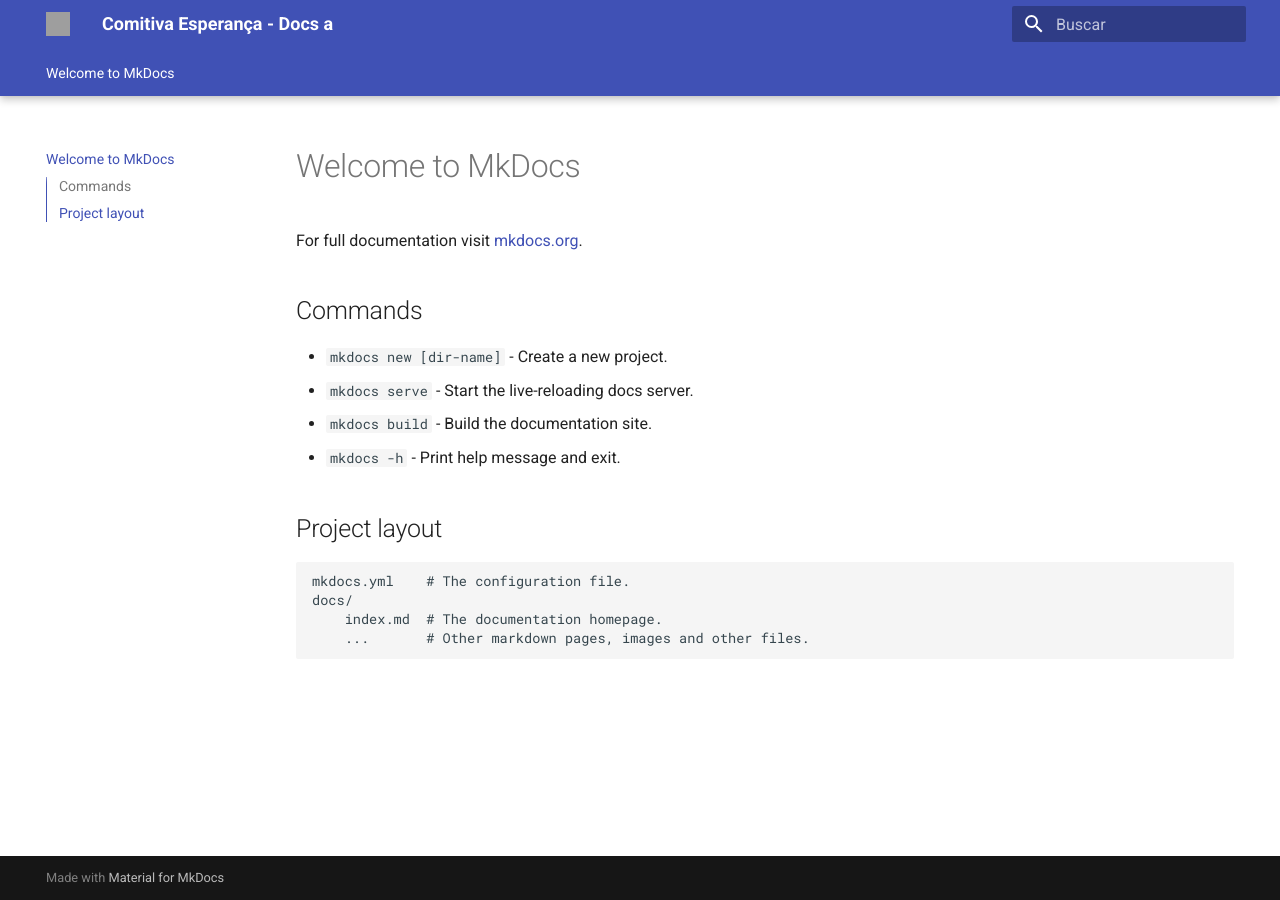
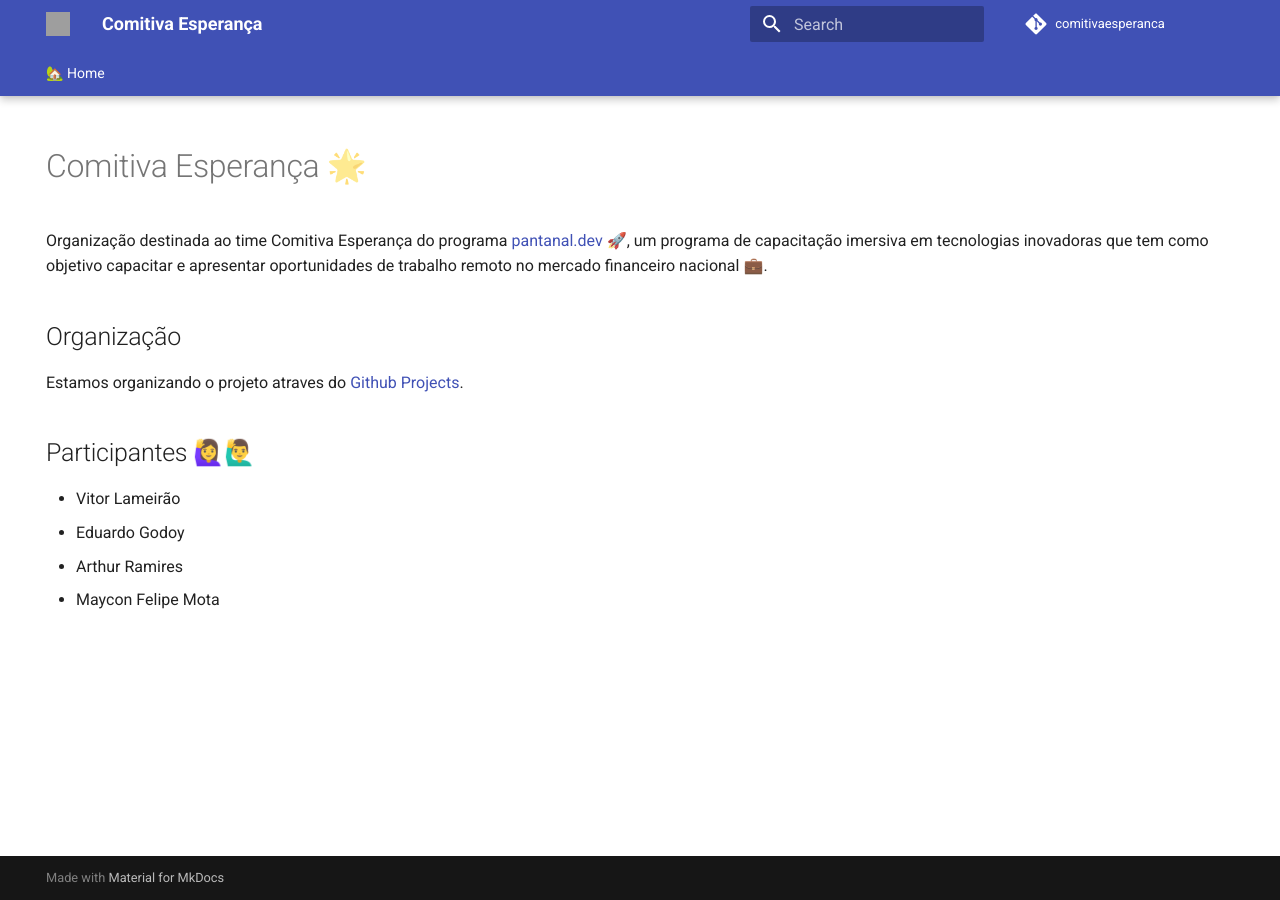
Before and after one commit to comitivaesperanca/docs, an MkDocs documentation site: the page built from docs/index.md, in a window 1280 px wide. Built offline with MkDocs 1.6.1 and Material for MkDocs 9.7.7, drawn with Linux system fonts in a browser that asks for light colours; comment, search, counter and statistics services are not loaded; grey boxes are pictures that could not be loaded.

Commit message:
fix: melhorias no tema

```diff
--- a/docs/index.md
+++ b/docs/index.md
@@ -1,17 +1,18 @@
-# Welcome to MkDocs
+---
+hide:
+  - navigation
+  - toc
+---
 
-For full documentation visit [mkdocs.org](https://www.mkdocs.org).
 
-## Commands
+# Comitiva Esperança 🌟
+Organização destinada ao time Comitiva Esperança do programa [pantanal.dev](https://pantanal.dev) 🚀, um programa de capacitação imersiva em tecnologias inovadoras que tem como objetivo capacitar e apresentar oportunidades de trabalho remoto no mercado financeiro nacional 💼. <br>
 
-* `mkdocs new [dir-name]` - Create a new project.
-* `mkdocs serve` - Start the live-reloading docs server.
-* `mkdocs build` - Build the documentation site.
-* `mkdocs -h` - Print help message and exit.
+## Organização
+Estamos organizando o projeto atraves do [Github Projects](https://github.com/orgs/comitivaesperanca/projects/2).
 
-## Project layout
-
-    mkdocs.yml    # The configuration file.
-    docs/
-        index.md  # The documentation homepage.
-        ...       # Other markdown pages, images and other files.
+## Participantes 🙋‍♀️🙋‍♂️
+- Vitor Lameirão
+- Eduardo Godoy
+- Arthur Ramires
+- Maycon Felipe Mota
--- a/mkdocs.yml
+++ b/mkdocs.yml
@@ -1,23 +1,38 @@
-site_name: Comitiva Esperança - Docs a
-site_url: https://comitiva-esperanca.github.io
+nav:
+  - 🏡 Home: ./index.md
+
+
+site_name: Comitiva Esperança
+repo_url: https://github.com/comitivaesperanca/docs/
+repo_name: comitivaesperanca
+edit_uri: edit/main/docs/
+
 theme:
+  logo: https://avatars.githubusercontent.com/u/129684075
   name: material
-  repo_url: https://github.com/comitivaesperanca/
-  repo_name: Comitiva Esperança
   features:
-  - navigation.tabs
-  - navigation.tabs.sticky
-  - navigation.sections
-  - toc.integrate
-  - toc.follow
-  pallet:
-    primary: yellow
-    accent: red
-  language: pt-BR
-  logo: https://avatars.githubusercontent.com/u/129684075?s=200&v=4
-  favicon: https://avatars.githubusercontent.com/u/129684075?s=200&v=4
-  plugins:
-    - search:
-      Lang: pt-BR
-    - markdownextradata
-  copyright: Comitiva Esperança - um time [<pantanal.dev>](https://pantanal.dev) - 2023
+    - navigation.tabs
+    - navigation.tabs.sticky
+
+
+  extra_css:
+    - ./stylesheet/extra.css
+
+extra:
+  generator: true
+
+plugins:
+  - git-revision-date
+  - search
+  - mkdocs-video:
+      video_autoplay: false
+markdown_extensions:
+  - admonition
+  - pymdownx.details
+  - pymdownx.superfences
+  - pymdownx.highlight:
+      anchor_linenums: true
+  - pymdownx.inlinehilite
+  - pymdownx.snippets
+  - pymdownx.superfences
+  - footnotes
```
Also changed, not shown: docs/stylesheet/extra.css (added, +18 -0 lines), site/404.html, site/index.html, site/search/search_index.json, site/sitemap.xml, site/stylesheet/extra.css (added), 1 other file.
